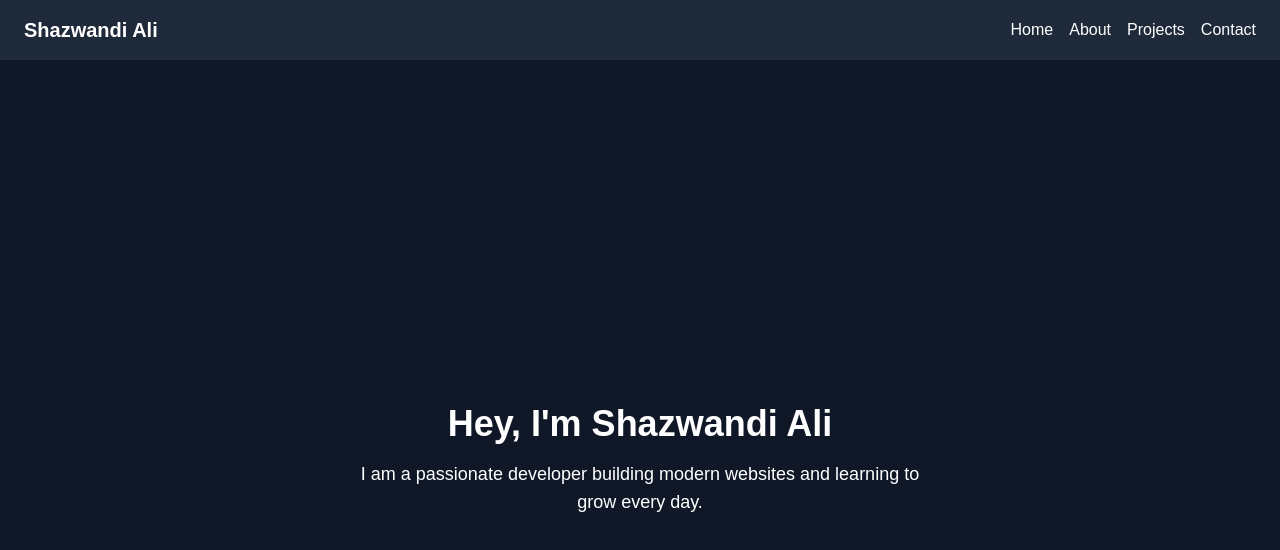
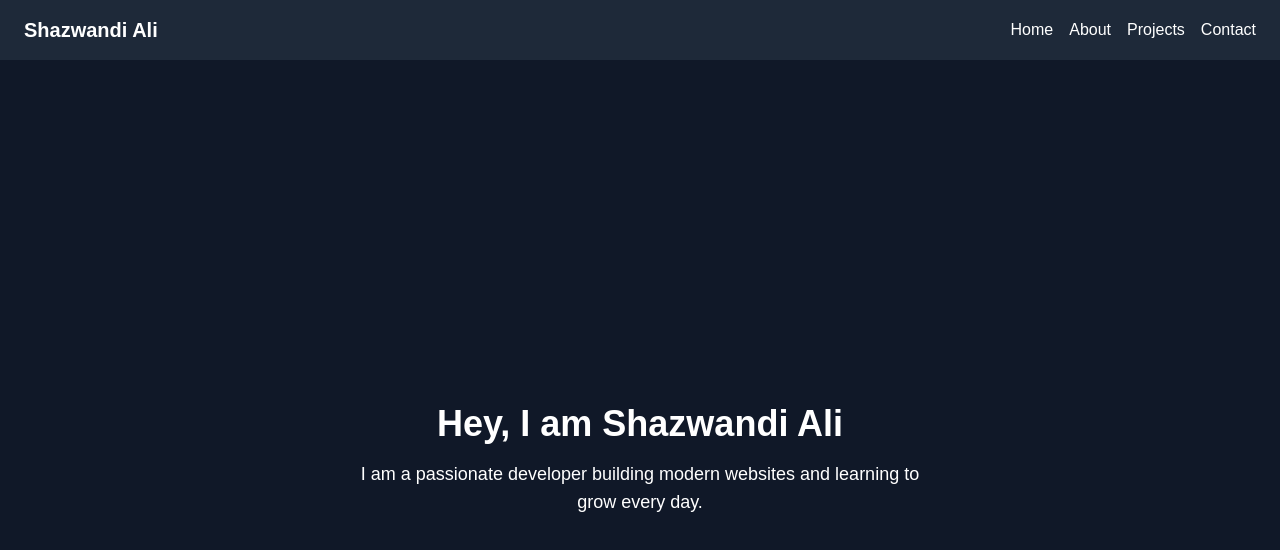
Before and after one commit to ShazwandiAli/My-Portfolio, a Next.js app: page / in a window 1280 px wide. Shown: the top 550 px of the page. Built offline with nearby package versions, Linux system fonts and the light colour scheme.

Commit message:
Fix: escape apostrophes in JSX

```diff
--- a/src/app/page.tsx
+++ b/src/app/page.tsx
@@ -1,7 +1,7 @@
 export default function Home() {
   return (
     <main className="flex min-h-screen flex-col items-center justify-center bg-gray-900 text-white px-4">
-      <h1 className="text-4xl font-bold mb-4 text-center">Hey, I'm Shazwandi Ali</h1>
+      <h1 className="text-4xl font-bold mb-4 text-center">Hey, I am Shazwandi Ali</h1>
       <p className="text-lg text-center max-w-xl">
         I am a passionate developer building modern websites and learning to grow every day.
       </p>
```
